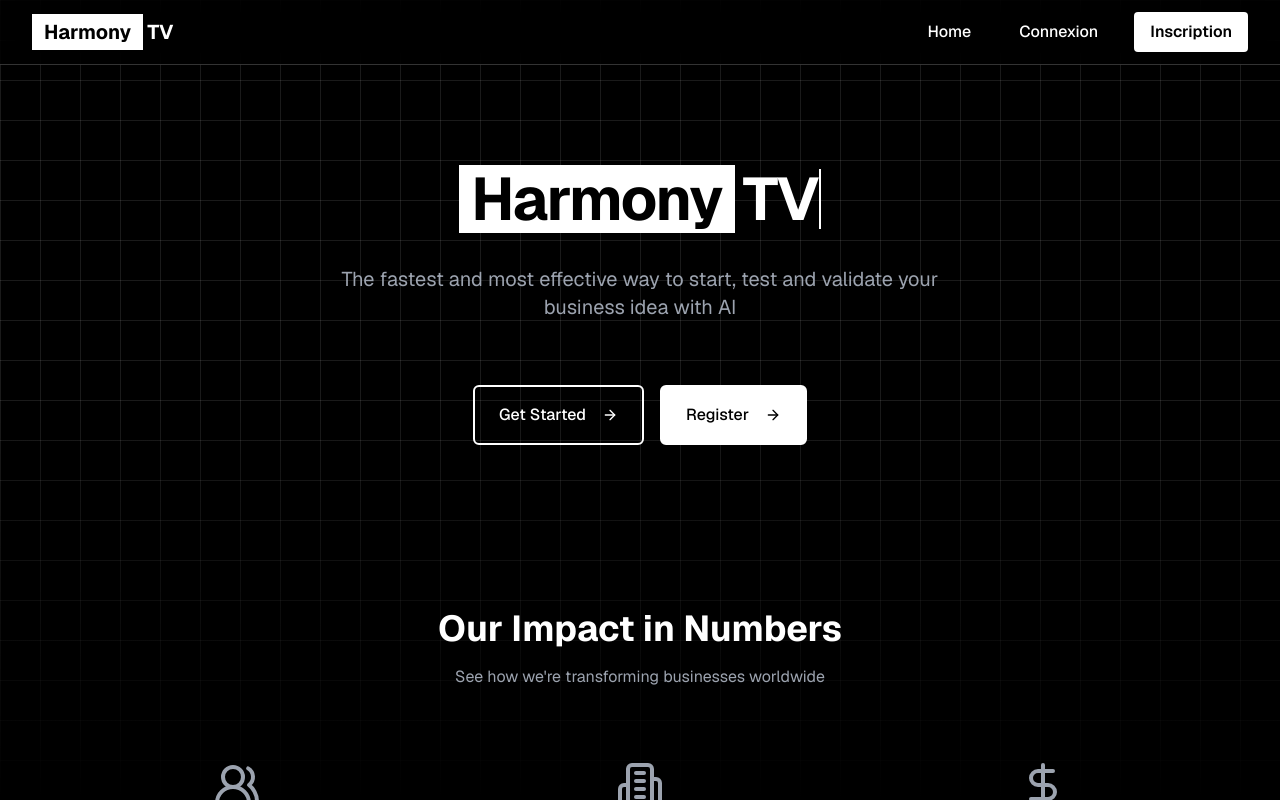
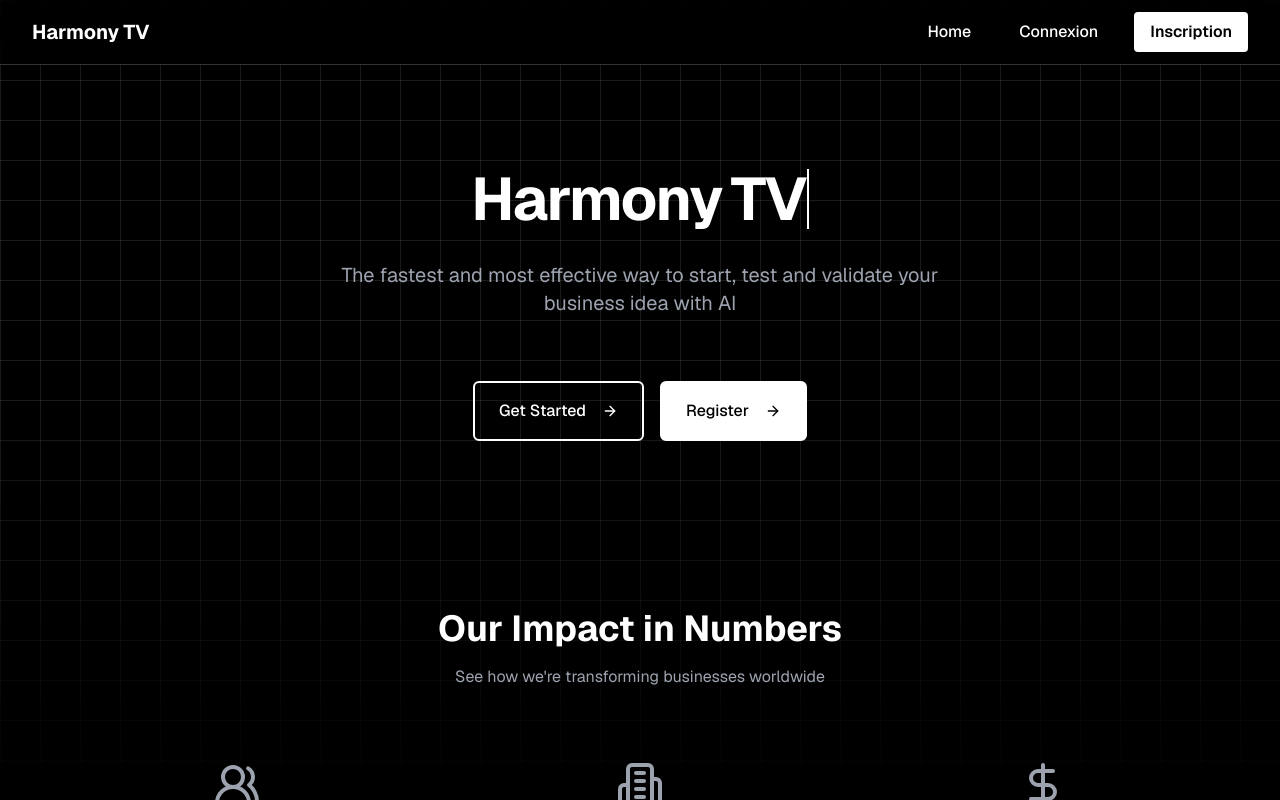
Before and after one commit to 0x72EB7BA9B69BF6AB/super-duper-octo-bassoon, a Next.js app: page / in a window 1280 px wide. Built offline with nearby package versions, Linux system fonts and the light colour scheme.

Commit message:
Fix Contact page logo styling issue - remove white background boxes
Co-authored-by: 0x72EB7BA9B69BF6AB <205185317+0x72EB7BA9B69BF6AB@users.noreply.github.com>

```diff
--- a/app/page.tsx
+++ b/app/page.tsx
@@ -119,7 +119,7 @@ export default function Home() {
               variants={itemVariants}
               className="text-3xl sm:text-4xl md:text-5xl lg:text-6xl font-bold tracking-tight flex flex-wrap items-center justify-center gap-2"
             >
-              <span className="bg-white text-black px-3 py-1">Harmony</span>
+              <span className="text-white">Harmony</span>
               <span className="flex items-center">
                 <TypeWriter text="TV" delay={150} />
                 <span className="w-[2px] h-[1em] bg-white animate-[blink_1s_ease-in-out_infinite]" />
--- a/components/navigation.tsx
+++ b/components/navigation.tsx
@@ -6,7 +6,7 @@ export function Navigation() {
       <div className="max-w-7xl mx-auto flex flex-col sm:flex-row justify-between items-center gap-4 sm:gap-0">
         <div className="flex items-center">
           <Link href="/" className="text-lg sm:text-xl font-bold flex items-center gap-1 hover:opacity-80 transition-opacity">
-            <span className="bg-white text-black px-3 py-1">Harmony</span>
+            <span className="text-white">Harmony</span>
             <span className="text-white">TV</span>
           </Link>
         </div>
```
